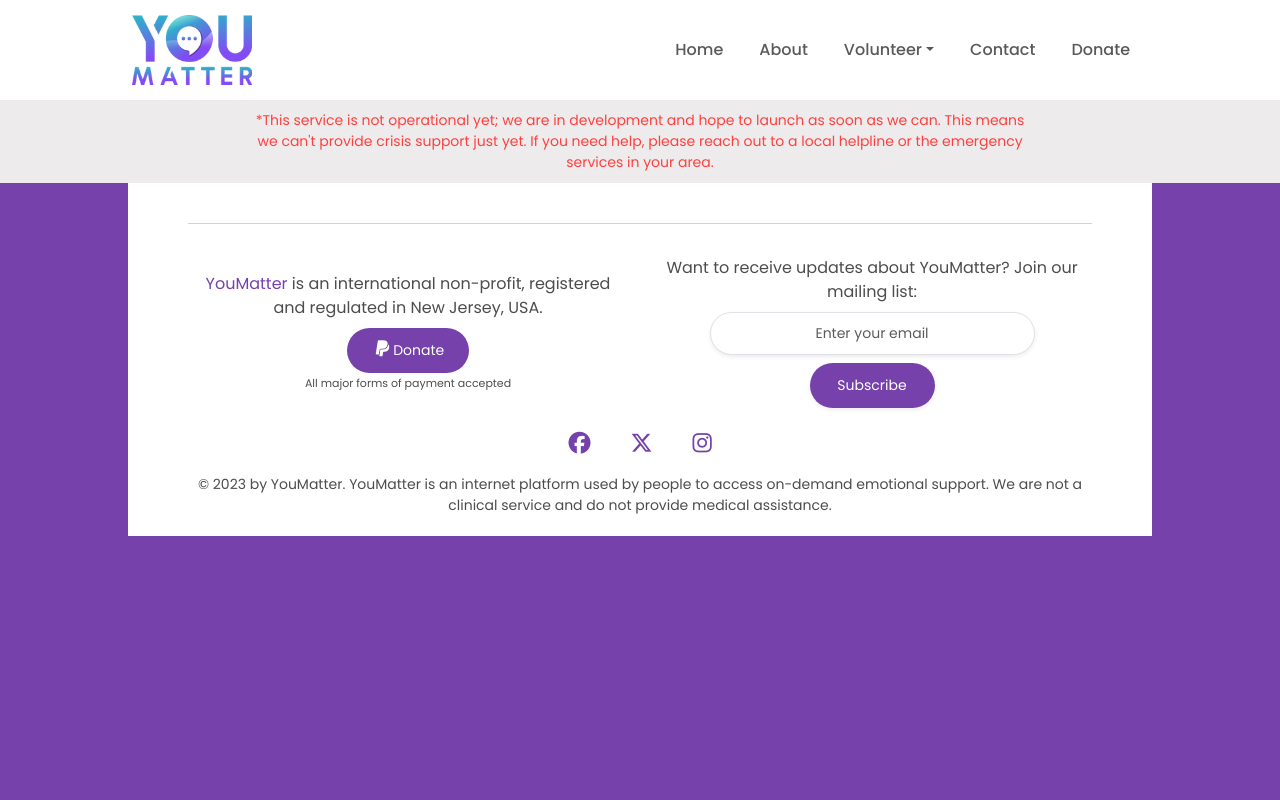
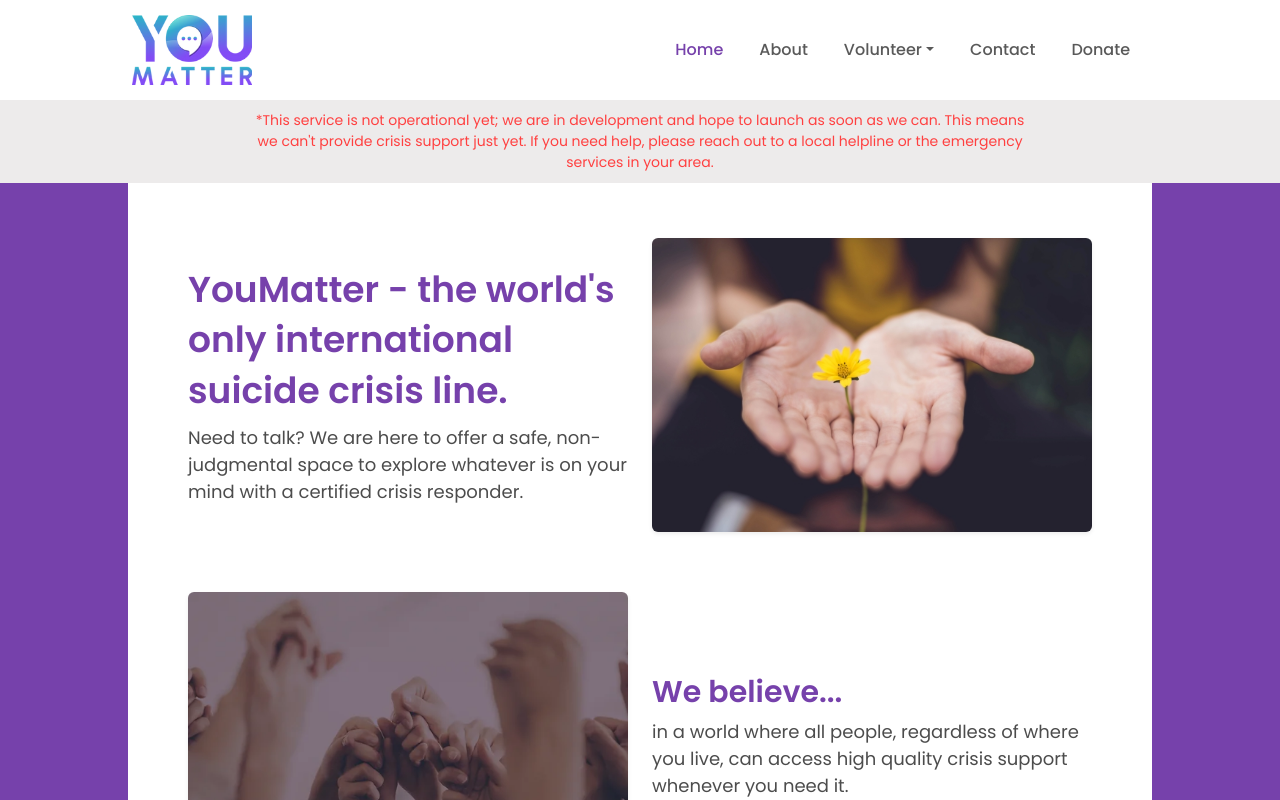
Before and after one commit to ItsmeJessMarie/you-matter-chat-react, a React (Create React App) app: page / in a window 1280 px wide. Shown: the top 800 px of the page. Built offline with nearby package versions, Linux system fonts and the light colour scheme.

Commit message:
Updated bootstrap files and homepage links

```diff
--- a/package.json
+++ b/package.json
@@ -8,6 +8,8 @@
     "@testing-library/user-event": "^13.5.0",
     "axios": "^1.6.4",
     "bootstrap": "^5.3.2",
+    "jquery": "^3.7.1",
+    "popper.js": "^1.16.1",
     "react": "^18.2.0",
     "react-dom": "^18.2.0",
     "react-router-dom": "^6.20.1",
--- a/src/App.js
+++ b/src/App.js
@@ -16,7 +16,7 @@
       <Navbar />
       <div className="content-container">
         <Routes>
-          <Route exact path="/index" element={<Home />} />
+          <Route exact path="/" element={<Home />} />
           <Route path="/about" element={<About />} />
           <Route path="/crisis" element={<Crisis />} />
           <Route path="/fundraising" element={<Fundraising />} />
--- a/src/components/Footer.js/index.js
+++ b/src/components/Footer.js/index.js
@@ -12,7 +12,7 @@
             <div className="row">
               <div className="col-lg-6 mt-3">
                 <p className="mb-2">
-                  <a className="homepage-link" href="../../index">
+                  <a className="homepage-link" href="../../">
                     YouMatter
                   </a>{" "}
                   is an international non-profit, registered and regulated in
--- a/src/components/Navbar.js/index.js
+++ b/src/components/Navbar.js/index.js
@@ -9,7 +9,7 @@
       <header>
         <nav className="navbar navbar-expand-lg fixed-top">
           <div className="container">
-            <NavLink to="/index">
+            <NavLink to="/">
               <img
                 src={logo}
                 className="logo-header img-fluid"
@@ -32,7 +32,7 @@
               <ul className="navbar-nav">
                 <li className="nav-item">
                   <NavLink
-                    to="/index"
+                    to="/"
                     className="nav-link"
                     aria-current="page"
                     title="Homepage"
```
Also changed, not shown: 1 other file (tests, documents, lock files or other folders).
